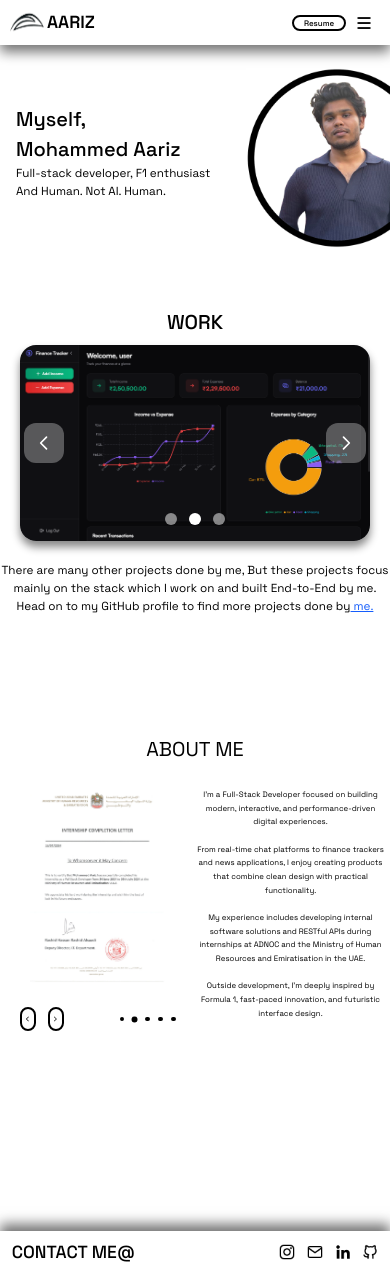
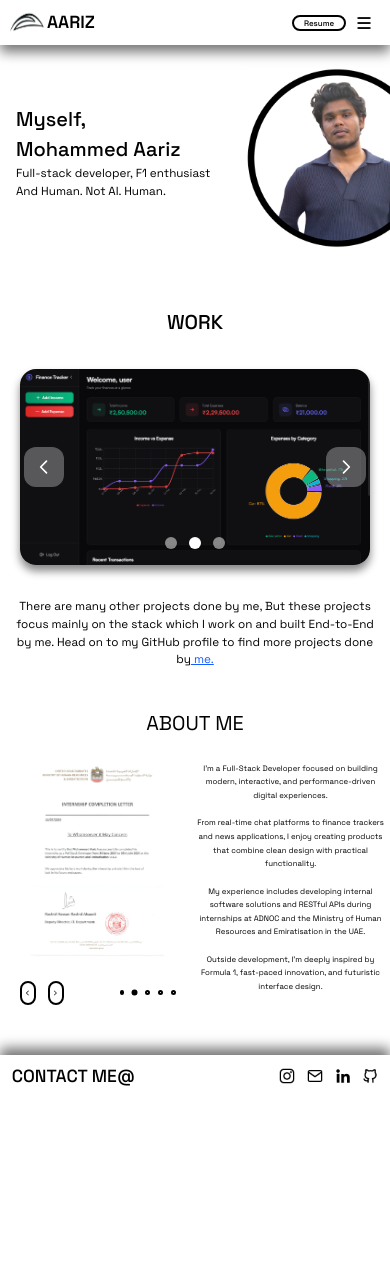
Before and after one commit to mohammedaarizofficial/personalportfolio, a React (Vite) app: page / in a window 390 px wide. After the commit the page ends 1097 px from the top, so only its background shows below. Built offline with nearby package versions, Linux system fonts and the light colour scheme.

Commit message:
Made some changes to the footer section, aboutme section, and work section so that the layout looks cleaner on my phone(iphone 13 pro)

```diff
--- a/src/components/Aboutmesection.tsx
+++ b/src/components/Aboutmesection.tsx
@@ -13,7 +13,7 @@ const SLIDES = [
 
 function Aboutmesection(){
     return(
-        <div className="flex flex-col lg:gap-[10px] items-center mt-[100px]" id="aboutme">
+        <div className="flex flex-col lg:gap-[10px] items-center mt-[40px]" id="aboutme">
             <div className="font-heading text-[clamp(1.25rem,4.5vw,10rem)] mb-6">
                 ABOUT ME
             </div>
--- a/src/components/Footer.tsx
+++ b/src/components/Footer.tsx
@@ -10,7 +10,7 @@ import mail from "../assets/mail.png";
 
 function Footer(){
     return(
-        <div className="grid grid-cols-2 items-center shadow-footer justify-around py-2 mt-[200px]" id="contact">
+        <div className="grid grid-cols-2 items-center shadow-footer justify-around py-2 mt-[50px]" id="contact">
             <div className="font-heading text-[clamp(1rem,4.5vw,10rem)] lg:text-hero-sub font-medium justify-self-start pl-[3vw]">CONTACT ME@</div>
             <div className="flex justify-self-end items-center pr-[3vw] gap-[3vw] justify-center content-center">
                 <Tooltip>
--- a/src/components/Worksection.tsx
+++ b/src/components/Worksection.tsx
@@ -31,7 +31,7 @@ function Worksection(){
             </div>
 
 
-            <div id="default-carousel" className="relative w-full sm:hidden px-5 mt-2" data-carousel="slide">
+            <div id="default-carousel" className="relative w-full sm:hidden px-5 my-8" data-carousel="slide">
 
                 <div className="relative aspect-video overflow-hidden rounded-lg shadow-card px-3">
                     {/* <!-- Item 1 --> */}
@@ -68,7 +68,7 @@ function Worksection(){
                 </button>
             </div>
 
-            <div className="font-heading text-center text-[clamp(0.625rem,3vw,6rem)] xs:leading-[25px] my-5 lg:text-nav-item lg:px-7">
+            <div className="font-heading text-center text-[clamp(0.625rem,3vw,6rem)] xs:leading-[25px] lg:text-nav-item  px-3 lg:px-7">
                 There are many other projects done by me, But these projects focus mainly on the stack which I work on and built End-to-End by me. Head on to my GitHub profile to find more projects done by
                 <a href="https://github.com/mohammedaarizofficial" target="_blank" className="underline text-blue-600"> me.</a>
             </div>
```
